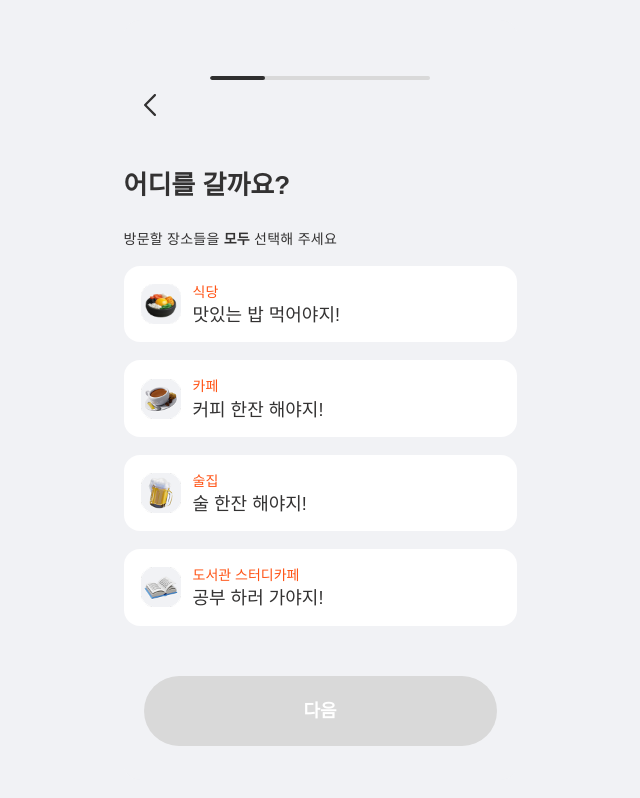
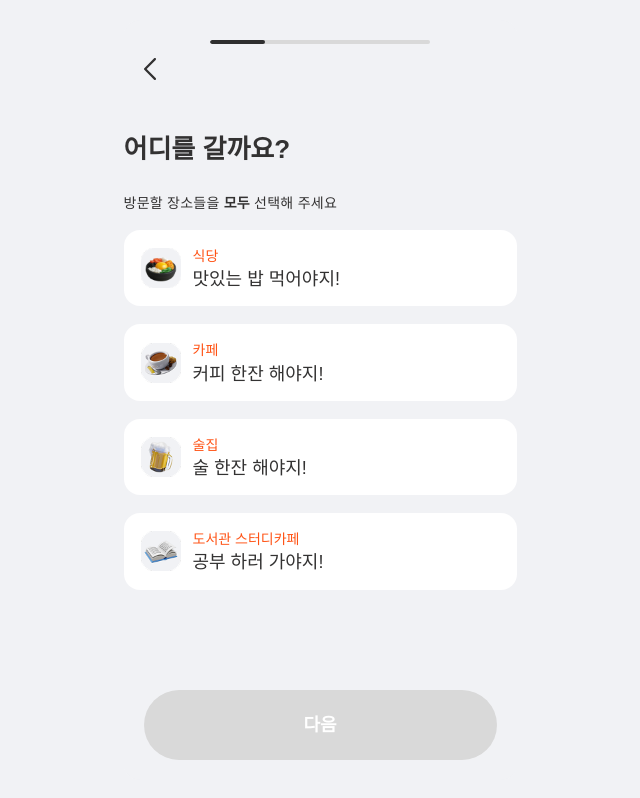
Before and after one commit to project-GMG/frontend, a React (Vite) app: page /create/place in a window 1280 px wide. Shown: the whole page, without its empty margins (320-960 px from the left). Built offline with nearby package versions, Linux system fonts and the light colour scheme; no server answers; a web font is replaced by a local one.

Commit message:
padding change

```diff
--- a/src/pages/create/CreatePlacePage.css
+++ b/src/pages/create/CreatePlacePage.css
@@ -28,8 +28,8 @@
   display: flex;
   flex-direction: column;
 
-  padding-top: 56px;
-  padding-bottom: 34px;
+  padding-top: 20px;
+  padding-bottom: 20px;
 
   overflow-y: auto;
   -webkit-overflow-scrolling: touch;
```
